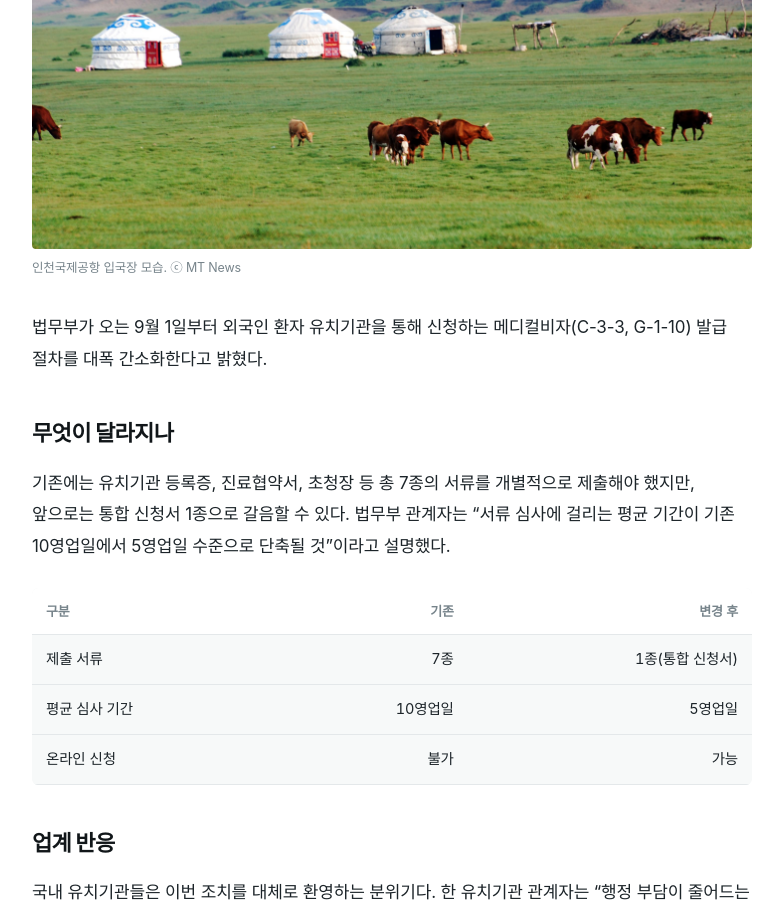
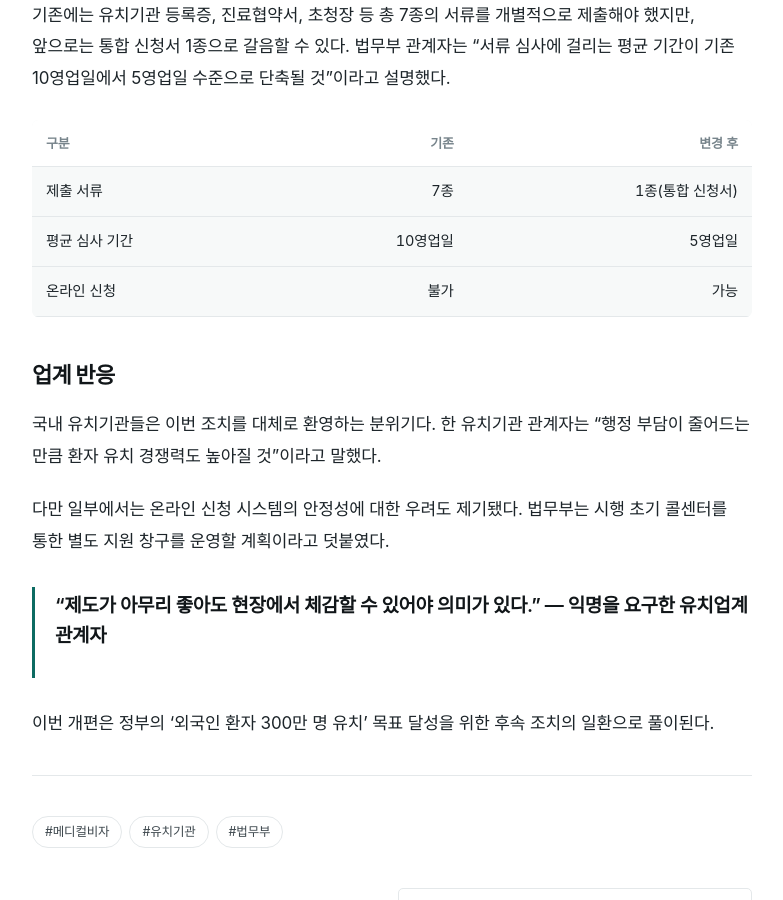
Before and after one commit to kokorojuin-tech/mt-news, a Jekyll site: the page built from _posts/2026-08-30-medical-visa-simplification.md, in a window 1280 px wide and 900 px high, scrolled down 674 px. Shown: the whole window, without its empty margins (248-1031 px from the left). Built offline with Jekyll 4.4.1, drawn with Linux system fonts in a browser that asks for light colours; some web fonts are replaced.

Commit message:
Update 2026-08-30-medical-visa-simplification.md

```diff
--- a/_posts/2026-08-30-medical-visa-simplification.md
+++ b/_posts/2026-08-30-medical-visa-simplification.md
@@ -4,8 +4,6 @@ description: "법무부가 외국인 환자 유치기관을 통한 메디컬비
 category: policy
 author: "백승화 기자"
 tags: [메디컬비자, 유치기관, 법무부]
-image: /assets/img/2026-08/mongol.jpg
-image_caption: "인천국제공항 입국장 모습. ⓒ MT News"
 lang: ko
 ---
 
```
